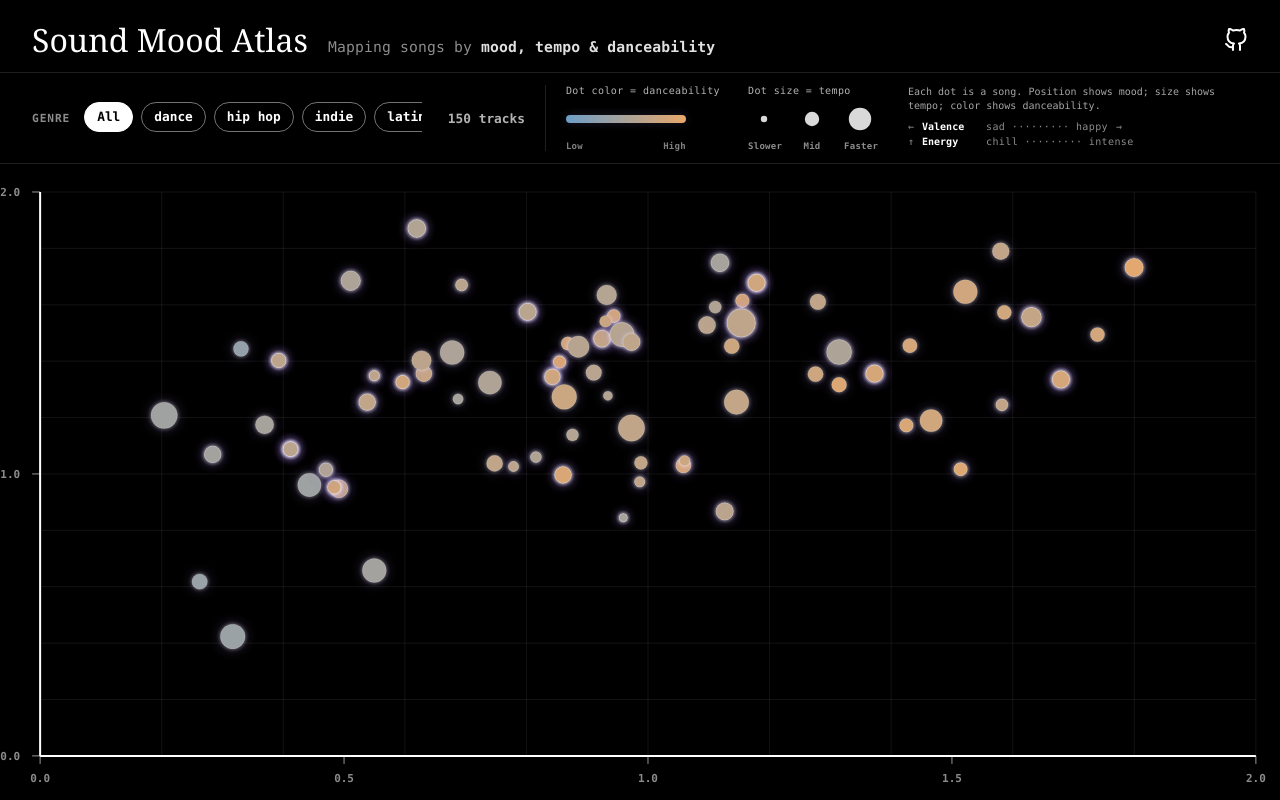
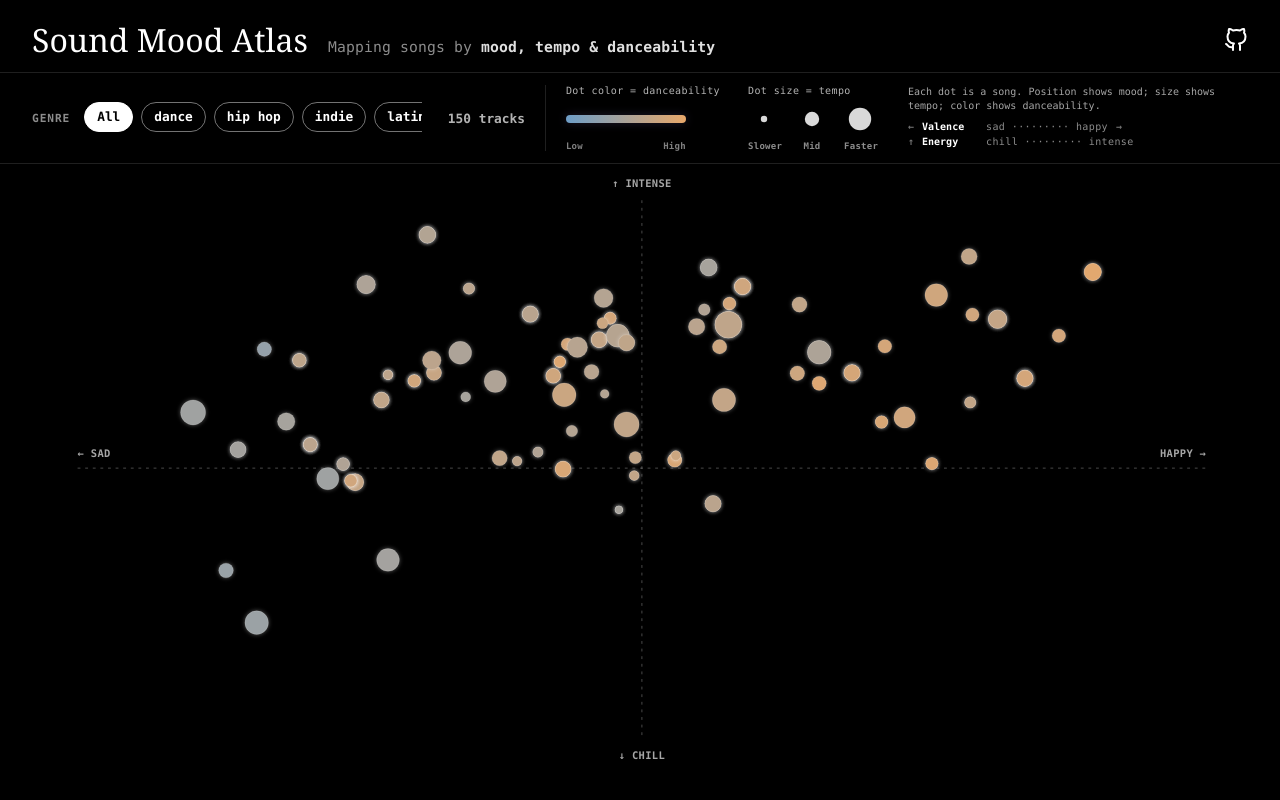
Before and after one commit to jaclynnbarrera/sound-mood-atlas, a React (Vite) app in the folder frontend/: page / in a window 1280 px wide. Built offline with nearby package versions, Linux system fonts and the light colour scheme.

Commit message:
switched to perceptual map

```diff
--- a/frontend/src/App.css
+++ b/frontend/src/App.css
@@ -356,26 +356,34 @@ p {
   min-height: 0;
   width: 100%;
   height: 100%;
+  padding: 4px var(--page-pad-x) 24px;
 }
 
 .song-tooltip {
+  --tooltip-tx: 0%;
   position: absolute;
   z-index: 20;
   pointer-events: none;
   opacity: 0;
-  transform: translate(-50%, -50%) scale(0.96);
+  transform: translate(var(--tooltip-tx), -44%) scale(0.62);
+  box-shadow: 0 0 0 0 rgba(183, 148, 255, 0);
   transition:
-    opacity 180ms ease,
-    transform 220ms cubic-bezier(0.34, 1.2, 0.64, 1);
+    opacity 1100ms cubic-bezier(0.65, 0, 0.35, 1),
+    transform 1100ms cubic-bezier(0.65, 0, 0.35, 1),
+    box-shadow 1300ms cubic-bezier(0.65, 0, 0.35, 1),
+    left 1100ms cubic-bezier(0.65, 0, 0.35, 1),
+    top 1100ms cubic-bezier(0.65, 0, 0.35, 1);
   will-change: opacity, transform;
 }
 
 .song-tooltip.is-visible {
   opacity: 1;
-  transform: translate(-50%, -50%) scale(1);
+  transform: translate(var(--tooltip-tx), -50%) scale(1);
+  box-shadow: 0 0 80px 16px rgba(183, 148, 255, 0.32);
 }
 
 .song-tooltip-card {
+  position: relative;
   min-width: 220px;
   max-width: 280px;
   padding: 14px 16px;
@@ -385,10 +393,39 @@ p {
   box-shadow:
     0 12px 32px rgba(0, 0, 0, 0.45),
     0 0 0 1px rgba(255, 255, 255, 0.06) inset;
+  pointer-events: auto;
+}
+
+.song-tooltip-close {
+  position: absolute;
+  top: 10px;
+  right: 10px;
+  display: flex;
+  align-items: center;
+  justify-content: center;
+  width: 22px;
+  height: 22px;
+  padding: 0;
+  border: none;
+  border-radius: 50%;
+  background: transparent;
+  color: rgba(255, 255, 255, 0.55);
+  cursor: pointer;
+  transition: background 140ms ease, color 140ms ease;
+}
+
+.song-tooltip-close:hover {
+  background: rgba(255, 255, 255, 0.12);
+  color: #ffffff;
+}
+
+.song-tooltip-close:focus-visible {
+  outline: 2px solid #ffffff;
+  outline-offset: 1px;
 }
 
 .song-tooltip-title {
-  margin: 0 0 4px;
+  margin: 0 24px 4px 0;
   font-size: 1rem;
   font-weight: 700;
   line-height: 1.2;
@@ -437,11 +474,13 @@ p {
 @media (prefers-reduced-motion: reduce) {
   .song-tooltip {
     transition: opacity 120ms ease;
-    transform: translate(-50%, -50%);
+    transform: translate(var(--tooltip-tx), -50%);
+    box-shadow: none;
   }
 
   .song-tooltip.is-visible {
-    transform: translate(-50%, -50%);
+    transform: translate(var(--tooltip-tx), -50%);
+    box-shadow: none;
   }
 }
 
@@ -452,19 +491,35 @@ p {
   overflow: visible;
 }
 
-.mood-chart .axis-line {
-  stroke: #ffffff;
-  stroke-width: 2;
+/* Dims/blurs the chart behind an open card. Only opacity animates here — the
+   blur radius itself stays constant — since animating a filter across an SVG
+   full of individually-filtered dots is what caused the pop-in to feel janky. */
+.chart-dim-overlay {
+  position: absolute;
+  inset: 0;
+  z-index: 10;
+  pointer-events: none;
+  opacity: 0;
+  background: rgba(0, 0, 0, 0.32);
+  backdrop-filter: blur(6px) saturate(0.7);
+  -webkit-backdrop-filter: blur(6px) saturate(0.7);
+  transition: opacity 1100ms cubic-bezier(0.65, 0, 0.35, 1);
 }
 
-.mood-chart .axis-tick {
-  stroke: rgba(255, 255, 255, 0.6);
-  stroke-width: 1;
+.chart-dim-overlay.is-active {
+  opacity: 1;
 }
 
-.mood-chart .grid-line {
-  stroke: rgba(255, 255, 255, 0.08);
+@media (prefers-reduced-motion: reduce) {
+  .chart-dim-overlay {
+    transition: opacity 150ms ease;
+  }
+}
+
+.mood-chart .quadrant-line {
+  stroke: rgba(255, 255, 255, 0.3);
   stroke-width: 1;
+  stroke-dasharray: 3 5;
 }
 
 .mood-chart text {
@@ -474,10 +529,12 @@ p {
   font-weight: 700;
 }
 
-.mood-chart .axis-label {
-  fill: rgba(255, 255, 255, 0.55);
+.mood-chart .axis-end-label {
+  fill: rgba(255, 255, 255, 0.65);
   font-size: 11px;
-  font-weight: 600;
+  font-weight: 700;
+  letter-spacing: 0.03em;
+  text-transform: uppercase;
 }
 
 .song-dot {
@@ -487,18 +544,15 @@ p {
   cursor: pointer;
   transform-box: fill-box;
   transform-origin: center;
-  filter:
-    drop-shadow(0 0 2px rgba(255, 255, 255, 0.45))
-    drop-shadow(0 0 6px rgba(183, 148, 255, 0.28));
-  transition:
-    transform 220ms cubic-bezier(0.34, 1.4, 0.64, 1),
-    filter 220ms ease;
+  /* Kept to a single, small drop-shadow: with ~150 dots on screen at once,
+     multi-layer filters here are the main cause of paint jank. */
+  filter: drop-shadow(0 0 2px rgba(255, 255, 255, 0.35));
+  transition: transform 160ms ease, opacity 160ms ease;
 }
 
 .song-dot:hover,
-.song-dot.selected {
-  transform: scale(1.5);
-  animation: song-dot-glow 1.4s ease-in-out infinite;
+.song-dot.is-active {
+  transform: scale(1.15);
 }
 
 .song-dot:focus {
@@ -506,7 +560,18 @@ p {
 }
 
 .song-dot:focus-visible {
-  transform: scale(1.35);
+  transform: scale(1.15);
+  outline: 2px solid #ffffff;
+  outline-offset: 1px;
+}
+
+/* Single overlay circle drawn on top of the active dot. Only one of these
+   ever exists at a time, so the expensive animated glow stays cheap no
+   matter how many songs are plotted. */
+.song-dot-highlight {
+  transform-box: fill-box;
+  transform-origin: center;
+  transform: scale(1.5);
   animation: song-dot-glow 1.4s ease-in-out infinite;
 }
 
@@ -532,12 +597,16 @@ p {
   }
 
   .song-dot {
-    transition: transform 120ms ease, filter 120ms ease;
+    transition: transform 120ms ease, opacity 120ms ease;
   }
 
   .song-dot:hover,
-  .song-dot.selected,
+  .song-dot.is-active,
   .song-dot:focus-visible {
+    transform: scale(1.1);
+  }
+
+  .song-dot-highlight {
     animation: none;
     transform: scale(1.2);
     filter:
--- a/frontend/src/App.jsx
+++ b/frontend/src/App.jsx
@@ -70,6 +70,14 @@ function writeUrlState({ genre, selectedSong }) {
   }
 }
 
+function isSameSong(a, b) {
+  if (!a || !b) {
+    return false;
+  }
+
+  return a.track_name === b.track_name && a.artist === b.artist && a.genre === b.genre;
+}
+
 function findSongFromUrl(songs, { track, artist, songGenre }) {
   if (!track || !artist) {
     return null;
@@ -91,7 +99,7 @@ function findSongFromUrl(songs, { track, artist, songGenre }) {
 
 function App() {
   const [songs, setSongs] = useState([]);
-  const [selectedSong, setSelectedSong] = useState(null);
+  const [pinnedSong, setPinnedSong] = useState(null);
   const [selectedGenre, setSelectedGenre] = useState(ALL_GENRES);
   const [urlStateReady, setUrlStateReady] = useState(false);
   const hydratedFromUrlRef = useRef(false);
@@ -127,21 +135,16 @@ function App() {
   }, [songs, selectedGenre]);
 
   useEffect(() => {
-    if (!selectedSong) {
+    if (!pinnedSong) {
       return;
     }
 
-    const stillVisible = filteredSongs.some(
-      (song) =>
-        song.track_name === selectedSong.track_name &&
-        song.artist === selectedSong.artist &&
-        song.genre === selectedSong.genre
-    );
+    const stillVisible = filteredSongs.some((song) => isSameSong(song, pinnedSong));
 
     if (!stillVisible) {
-      setSelectedSong(null);
+      setPinnedSong(null);
     }
-  }, [filteredSongs, selectedSong]);
+  }, [filteredSongs, pinnedSong]);
 
   useEffect(() => {
     if (!songs.length || hydratedFromUrlRef.current) {
@@ -157,7 +160,7 @@ function App() {
 
     const songFromUrl = findSongFromUrl(songs, { track, artist, songGenre });
     if (songFromUrl && (!validGenre || songFromUrl.genre === validGenre)) {
-      setSelectedSong(songFromUrl);
+      setPinnedSong(songFromUrl);
     }
 
     setUrlStateReady(true);
@@ -168,8 +171,8 @@ function App() {
       return;
     }
 
-    writeUrlState({ genre: selectedGenre, selectedSong });
-  }, [selectedGenre, selectedSong, urlStateReady]);
+    writeUrlState({ genre: selectedGenre, selectedSong: pinnedSong });
+  }, [selectedGenre, pinnedSong, urlStateReady]);
 
   useEffect(() => {
     if (!songs.length) {
@@ -184,9 +187,9 @@ function App() {
 
       const songFromUrl = findSongFromUrl(songs, { track, artist, songGenre });
       if (songFromUrl && (!validGenre || songFromUrl.genre === validGenre)) {
-        setSelectedSong(songFromUrl);
+        setPinnedSong(songFromUrl);
       } else {
-        setSelectedSong(null);
+        setPinnedSong(null);
       }
     }
 
@@ -233,8 +236,8 @@ function App() {
 
         <MoodChart
           songs={filteredSongs}
-          selectedSong={selectedSong}
-          onSelectSong={setSelectedSong}
+          pinnedSong={pinnedSong}
+          onPinSong={setPinnedSong}
           emptyMessage={
             selectedGenre && filteredSongs.length === 0
               ? `No tracks found for “${selectedGenre}”.`
@@ -246,12 +249,11 @@ function App() {
   );
 }
 
-function MoodChart({ songs, selectedSong, onSelectSong, emptyMessage }) {
+function MoodChart({ songs, pinnedSong, onPinSong, emptyMessage }) {
   const containerRef = useRef(null);
   const [dimensions, setDimensions] = useState({ width: 1200, height: 600 });
-  const axisDisplayMax = 2;
-  const xTickFractions = [0, 0.25, 0.5, 0.75, 1];
-  const yTickFractions = [0, 0.5, 1];
+  const [hoveredSong, setHoveredSong] = useState(null);
+  const displaySong = hoveredSong ?? pinnedSong;
   const dotInset = 18;
 
   useEffect(() => {
@@ -273,13 +275,17 @@ function MoodChart({ songs, selectedSong, onSelectSong, emptyMessage }) {
     return () => observer.disconnect();
   }, []);
 
+  useEffect(() => {
+    setHoveredSong(null);
+  }, [songs]);
+
   const width = dimensions.width;
   const height = dimensions.height;
   const margin = {
-    top: 28,
-    right: 24,
-    bottom: 44,
-    left: 40,
+    top: 32,
+    right: 44,
+    bottom: 40,
+    left: 48,
   };
   const plotLeft = margin.left;
   const plotRight = width - margin.right;
@@ -289,12 +295,10 @@ function MoodChart({ songs, selectedSong, onSelectSong, emptyMessage }) {
   const plotHeight = Math.max(plotBottom - plotTop, 1);
   const innerPlotWidth = Math.max(plotWidth - dotInset * 2, 1);
   const innerPlotHeight = Math.max(plotHeight - dotInset * 2, 1);
-  const plotCenterX = (plotLeft + plotRight) / 2;
-  const plotCenterY = (plotTop + plotBottom) / 2;
-
-  function formatAxisLabel(fraction) {
-    return (fraction * axisDisplayMax).toFixed(1);
-  }
+  // Neutral (0.5, 0.5) point in plot coordinates — where the perceptual map's
+  // crosshair axes cross, matching how songs themselves are positioned.
+  const neutralX = plotLeft + dotInset + 0.5 * innerPlotWidth;
+  const neutralY = plotBottom - dotInset - 0.5 * innerPlotHeight;
 
   const tempoValues = useMemo(
     () => songs.map((song) => Number(song.tempo)).filter((tempo) => Number.isFinite(tempo)),
@@ -319,13 +323,54 @@ function MoodChart({ songs, selectedSong, onSelectSong, emptyMessage }) {
     return 4 + Math.min(Math.max(normalized, 0), 1) * 10;
   }
 
+  // Stable per-song ids in a fixed render order — dots never get reordered or
+  // remounted on hover/pin, which is what made hovering feel laggy before.
+  // The active dot is instead drawn on top via a single overlay circle below.
+  const idsBySong = useMemo(
+    () => songs.map((song, index) => `${song.track_name}-${song.artist}-${song.genre}-${index}`),
+    [songs]
+  );
+
   function handleDotEnter(song) {
-    onSelectSong(song);
+    setHoveredSong(song);
   }
 
   function handleDotLeave() {
-    onSelectSong(null);
+    setHoveredSong(null);
   }
+
+  function handleDotClick(event, song) {
+    event.stopPropagation();
+    onPinSong(isSameSong(pinnedSong, song) ? null : song);
+  }
+
+  function handleDotKeyDown(event, song) {
+    if (event.key !== 'Enter' && event.key !== ' ') {
+      return;
+    }
+
+    event.preventDefault();
+    onPinSong(isSameSong(pinnedSong, song) ? null : song);
+  }
+
+  function handleBackgroundClick() {
+    onPinSong(null);
+  }
+
+  // Anchor the card beside the pinned dot instead of the plot center: flip to
+  // whichever side has more room, and keep it clear of the top/bottom edges.
+  const cardHalfHeightEstimate = 115;
+  const tooltipAnchor = pinnedSong
+    ? {
+        x: getX(pinnedSong),
+        y: Math.min(
+          Math.max(getY(pinnedSong), plotTop + cardHalfHeightEstimate),
+          plotBottom - cardHalfHeightEstimate
+        ),
+        gap: getRadius(pinnedSong) + 16,
+        align: getX(pinnedSong) <= plotLeft + plotWidth / 2 ? 'right' : 'left',
+      }
+    : null;
 
   return (
       <section className="chart-card">
@@ -338,135 +383,156 @@ function MoodChart({ songs, selectedSong, onSelectSong, emptyMessage }) {
           className="mood-chart"
           viewBox={`0 0 ${width} ${height}`}
           role="img"
+          onClick={handleBackgroundClick}
         >
-          {/* Y-axis (left vertical line) */}
-          <line className="axis-line" x1={plotLeft} y1={plotTop} x2={plotLeft} y2={plotBottom} />
+          {/* Perceptual map crosshair — axes cross at the neutral midpoint
+              rather than the plot corner, with directional labels at each end
+              instead of numeric ticks. */}
+          <line
+            className="quadrant-line"
+            x1={plotLeft}
+            y1={neutralY}
+            x2={plotRight}
+            y2={neutralY}
+          />
+          <line
+            className="quadrant-line"
+            x1={neutralX}
+            y1={plotTop}
+            x2={neutralX}
+            y2={plotBottom}
+          />
 
-          {/* X-axis (bottom horizontal line) */}
-          <line className="axis-line" x1={plotLeft} y1={plotBottom} x2={plotRight} y2={plotBottom} />
+          <text className="axis-end-label" x={plotLeft} y={neutralY - 12} textAnchor="start">
+            ← Sad
+          </text>
+          <text className="axis-end-label" x={plotRight} y={neutralY - 12} textAnchor="end">
+            Happy →
+          </text>
+          <text className="axis-end-label" x={neutralX} y={plotTop - 14} textAnchor="middle">
+            ↑ Intense
+          </text>
+          <text className="axis-end-label" x={neutralX} y={plotBottom + 24} textAnchor="middle">
+            ↓ Chill
+          </text>
 
-          {/* Sparse axis ticks (display 0–2 on valence, 0–2 on energy) */}
-          {xTickFractions.map((fraction) => {
-            const x = plotLeft + fraction * plotWidth;
-            const tickLabel = formatAxisLabel(fraction);
-
-            return (
-              <g key={`x-tick-${fraction}`}>
-                <line className="axis-tick" x1={x} y1={plotBottom} x2={x} y2={plotBottom + 8} />
-                <text className="axis-label" x={x} y={plotBottom + 26} textAnchor="middle">
-                  {tickLabel}
-                </text>
-              </g>
-            );
-          })}
-
-          {yTickFractions.map((fraction) => {
-            const y = plotBottom - fraction * plotHeight;
-            const tickLabel = formatAxisLabel(fraction);
-
-            return (
-              <g key={`y-tick-${fraction}`}>
-                <line className="axis-tick" x1={plotLeft - 8} y1={y} x2={plotLeft} y2={y} />
-                <text className="axis-label" x={plotLeft - 20} y={y + 4} textAnchor="end">
-                  {tickLabel}
-                </text>
-              </g>
-            );
-          })}
-
-          {/* Optional light grid lines */}
-          {[...Array(10)].map((_, i) => {
-            const x = plotLeft + ((i + 1) / 10) * plotWidth;
-            const y = plotBottom - ((i + 1) / 10) * plotHeight;
-            return (
-              <g key={`grid-${i}`}>
-                <line x1={x} y1={plotTop} x2={x} y2={plotBottom} className="grid-line" />
-                <line x1={plotLeft} y1={y} x2={plotRight} y2={y} className="grid-line" />
-              </g>
-            );
-          })}
-
-          {[...songs]
-            .sort((a, b) => {
-              const aSelected =
-                selectedSong?.track_name === a.track_name &&
-                selectedSong?.artist === a.artist &&
-                selectedSong?.genre === a.genre;
-              const bSelected =
-                selectedSong?.track_name === b.track_name &&
-                selectedSong?.artist === b.artist &&
-                selectedSong?.genre === b.genre;
-
-              if (aSelected === bSelected) {
-                return 0;
-              }
-
-              return aSelected ? 1 : -1;
-            })
-            .map((song, index) => {
-            const isSelected =
-              selectedSong?.track_name === song.track_name &&
-              selectedSong?.artist === song.artist &&
-              selectedSong?.genre === song.genre;
+          {songs.map((song, index) => {
+            const isSelected = isSameSong(displaySong, song);
+            const isPinned = isSameSong(pinnedSong, song);
 
             return (
                 <circle
-                    key={`${song.track_name}-${song.artist}-${song.genre}-${index}`}
+                    key={idsBySong[index]}
                     cx={getX(song)}
                     cy={getY(song)}
                     r={getRadius(song)}
                     fill={danceabilityColor(song.danceability)}
-                    className={isSelected ? 'song-dot selected' : 'song-dot'}
+                    className={isSelected ? 'song-dot is-active' : 'song-dot'}
                     onMouseEnter={() => handleDotEnter(song)}
                     onMouseLeave={handleDotLeave}
                     onFocus={() => handleDotEnter(song)}
                     onBlur={handleDotLeave}
+                    onClick={(event) => handleDotClick(event, song)}
+                    onKeyDown={(event) => handleDotKeyDown(event, song)}
+                    role="button"
+                    aria-pressed={isPinned}
+                    aria-label={`${song.track_name} by ${song.artist}${isPinned ? ', pinned' : ''}`}
                     tabIndex="0"
                 />
             );
           })}
+
+          {/* Single overlay for the active dot's glow — avoids reordering/animating
+              every dot's own filter, which is what caused the hover lag. */}
+          {displaySong ? (
+            <circle
+                className="song-dot-highlight"
+                cx={getX(displaySong)}
+                cy={getY(displaySong)}
+                r={getRadius(displaySong)}
+                fill={danceabilityColor(displaySong.danceability)}
+                pointerEvents="none"
+            />
+          ) : null}
         </svg>
-            <SongTooltip song={selectedSong} centerX={plotCenterX} centerY={plotCenterY} />
+            <div className={`chart-dim-overlay${pinnedSong ? ' is-active' : ''}`} aria-hidden="true" />
+            <SongTooltip song={pinnedSong} anchor={tooltipAnchor} onClose={() => onPinSong(null)} />
           </div>
         </div>
       </section>
   );
 }
 
-function SongTooltip({ song, centerX, centerY }) {
+function SongTooltip({ song, anchor, onClose }) {
   const visible = Boolean(song);
+  // Keep rendering the last song's content (and position) through the exit
+  // transition — without this, the card would vanish/jump instead of
+  // animating out in place.
+  const [renderedSong, setRenderedSong] = useState(song);
+  const [renderedAnchor, setRenderedAnchor] = useState(anchor);
+
+  useEffect(() => {
+    if (song && anchor) {
+      setRenderedSong(song);
+      setRenderedAnchor(anchor);
+    }
+  }, [song, anchor]);
+
+  function handleTransitionEnd(event) {
+    if (event.target === event.currentTarget && !visible) {
+      setRenderedSong(null);
+    }
+  }
+
+  const align = renderedAnchor?.align ?? 'right';
+  const gap = renderedAnchor?.gap ?? 0;
+  const anchorX = renderedAnchor?.x ?? 0;
+  const anchorY = renderedAnchor?.y ?? 0;
+  const left = align === 'left' ? anchorX - gap : anchorX + gap;
+  const tooltipTx = align === 'left' ? '-100%' : '0%';
 
   return (
     <div
       className={`song-tooltip${visible ? ' is-visible' : ''}`}
-      style={{ left: `${centerX}px`, top: `${centerY}px` }}
+      style={{ left: `${left}px`, top: `${anchorY}px`, '--tooltip-tx': tooltipTx }}
       role="tooltip"
       aria-hidden={!visible}
+      onTransitionEnd={handleTransitionEnd}
     >
-      {song ? (
-        <div className="song-tooltip-card" key={`${song.track_name}-${song.artist}-${song.genre}`}>
-          <h3 className="song-tooltip-title">{song.track_name}</h3>
-          <p className="song-tooltip-artist">{song.artist}</p>
+      {renderedSong ? (
+        <div className="song-tooltip-card" key={`${renderedSong.track_name}-${renderedSong.artist}-${renderedSong.genre}`}>
+          <button
+            type="button"
+            className="song-tooltip-close"
+            onClick={onClose}
+            aria-label="Close song details"
+          >
+            <svg width="12" height="12" viewBox="0 0 12 12" fill="none" stroke="currentColor" strokeWidth="1.6" strokeLinecap="round">
+              <path d="M1.5 1.5l9 9M10.5 1.5l-9 9" />
+            </svg>
+          </button>
+          <h3 className="song-tooltip-title">{renderedSong.track_name}</h3>
+          <p className="song-tooltip-artist">{renderedSong.artist}</p>
           <dl className="song-tooltip-stats">
             <div>
               <dt>Genre</dt>
-              <dd>{song.genre || 'Unknown'}</dd>
+              <dd>{renderedSong.genre || 'Unknown'}</dd>
             </div>
             <div>
               <dt>Valence</dt>
-              <dd>{song.valence.toFixed(2)}</dd>
+              <dd>{renderedSong.valence.toFixed(2)}</dd>
             </div>
             <div>
               <dt>Energy</dt>
-              <dd>{song.energy.toFixed(2)}</dd>
+              <dd>{renderedSong.energy.toFixed(2)}</dd>
             </div>
             <div>
               <dt>Danceability</dt>
-              <dd>{Number(song.danceability).toFixed(2)}</dd>
+              <dd>{Number(renderedSong.danceability).toFixed(2)}</dd>
             </div>
             <div>
               <dt>Popularity</dt>
-              <dd>{song.popularity}</dd>
+              <dd>{renderedSong.popularity}</dd>
             </div>
           </dl>
         </div>
```
